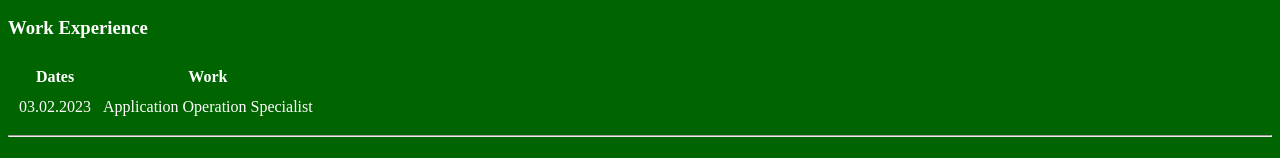
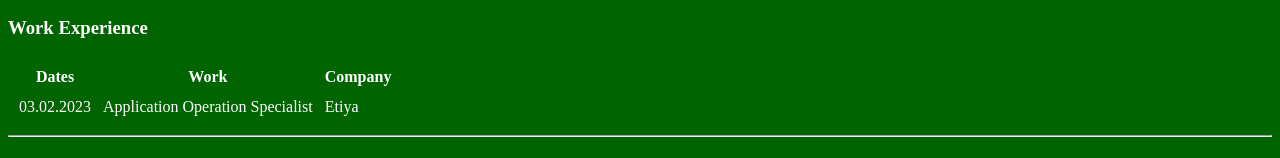
Before and after one commit to halilcakir/cv, a plain HTML site: page index.html in a window 1280 px wide. Shown: the part 511-669 px from the top of the page. Drawn offline with Linux system fonts and the light colour scheme.

Commit message:
Update index.html

```diff
--- a/index.html
+++ b/index.html
@@ -46,11 +46,13 @@
             <tr>
                 <th>Dates</th>
                 <th>Work</th>
+                <th>Company</th>
             </tr>
         </thead>
         <tr>
             <td>03.02.2023</td>
             <td>Application Operation Specialist</td>
+            <td>Etiya</td>
         </tr>
     </table>
     <hr>
```
